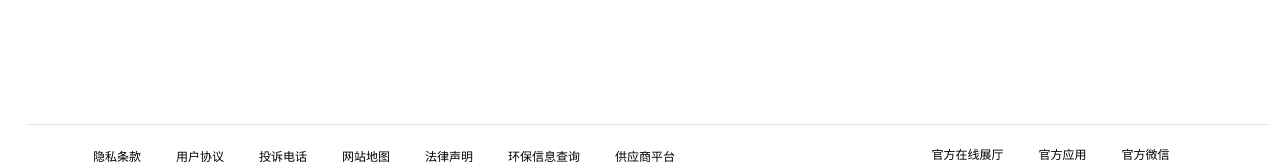
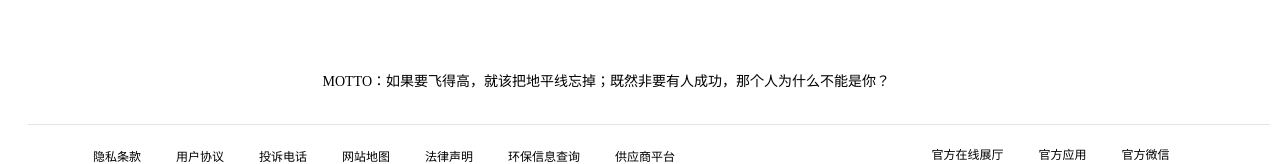
Before and after one commit to Hassabis/Design_front_end, a Vue app in the folder design_front_end/: page /profile in a window 1280 px wide. Shown: the part 585-749 px from the top of the page. Built offline with nearby package versions, Linux system fonts and the light colour scheme; what vue-fullpage.js would draw is missing.

Commit message:
用户页面雏形完成

```diff
--- a/design_front_end/src/views/User/UserCenter.vue
+++ b/design_front_end/src/views/User/UserCenter.vue
@@ -55,6 +55,11 @@
                         <span class="guo">学生</span>
                       </span>
                     </div>
+                    <article>
+                      <div id="motto">
+                        <span>MOTTO：如果要飞得高，就该把地平线忘掉；既然非要有人成功，那个人为什么不能是你？</span>
+                      </div>
+                    </article>
                   </div>
                 </el-tab-pane>
                 <el-tab-pane>
@@ -257,4 +262,8 @@
   display: inline-block;
   margin-top: 10px;
 }
+#motto{
+  font-family: "Microsoft YaHei UI Light";
+  margin-top: 70px;
+}
 </style>
```
